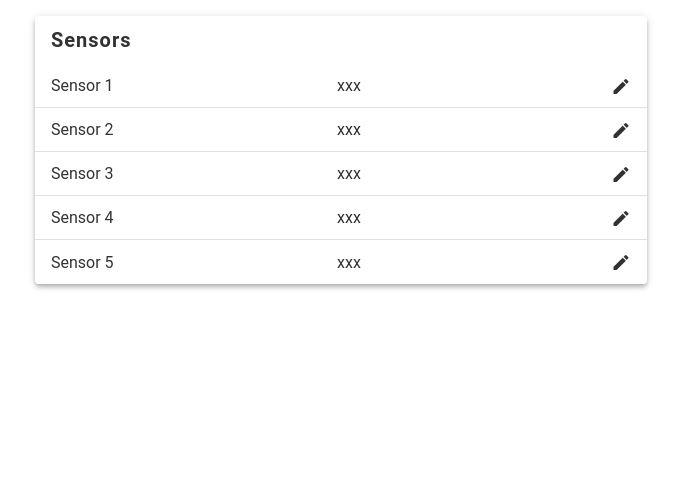
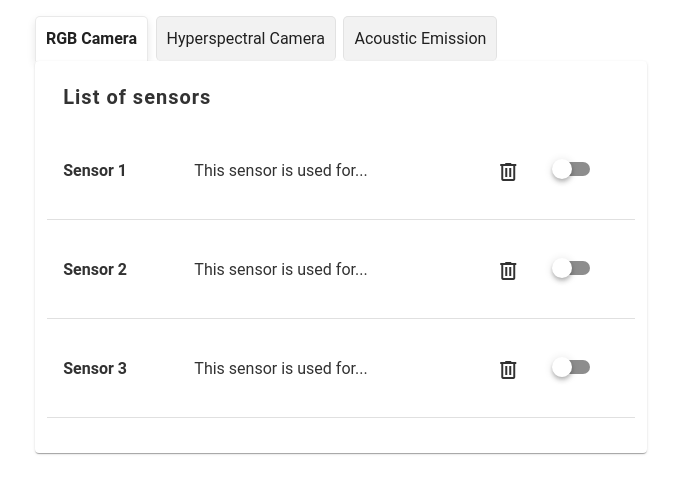
Before and after one commit to terezadohnal/greenhouse-fe, a Vue app: page /sensors in a window 1280 px wide. Shown: the top 494 px of the page, without its empty margins (299-980 px from the left). Built offline with nearby package versions, Linux system fonts and the light colour scheme; no server answers.

Commit message:
change sensors page

```diff
--- a/src/views/SensorsView.vue
+++ b/src/views/SensorsView.vue
@@ -4,12 +4,13 @@ export default {
   data() {
     return {
       sensors: [
-        { label: 'Sensor 1', description: 'xxx' },
-        { label: 'Sensor 2', description: 'xxx' },
-        { label: 'Sensor 3', description: 'xxx' },
-        { label: 'Sensor 4', description: 'xxx' },
-        { label: 'Sensor 5', description: 'xxx' },
+        { label: 'Sensor 1', description: 'This sensor is used for...' },
+        { label: 'Sensor 2', description: 'This sensor is used for...' },
+        { label: 'Sensor 3', description: 'This sensor is used for...' },
+        { label: 'Sensor 4', description: 'This sensor is used for...' },
+        { label: 'Sensor 5', description: 'This sensor is used for...' },
       ],
+      activeTab: 'rgbCamera',
     };
   },
 };
@@ -19,19 +20,47 @@ export default {
   <v-container fluid>
     <v-row justify="center">
       <v-col cols="12" sm="8" md="6">
-        <v-card elevation="4">
-          <v-card-title class="subtitle">Sensors</v-card-title>
-          <v-table height="220px" density="comfortable">
+        <div class="tabs">
+          <div :class="{ active: activeTab === 'rgbCamera' }" @click="activeTab = 'rgbCamera'">RGB Camera</div>
+          <div :class="{ active: activeTab === 'hyperspectralCamera' }" @click="activeTab = 'hyperspectralCamera'">
+            Hyperspectral Camera
+          </div>
+          <div :class="{ active: activeTab === 'acousticEmission' }" @click="activeTab = 'acousticEmission'">Acoustic
+            Emission
+          </div>
+        </div>
+        <v-card>
+          <div class="tab-content" style="margin: 2%">
+            <div v-if="activeTab === 'rgbCamera'">
+              <v-card-title class="subtitle">List of sensors</v-card-title>
+              <v-row justify="">
+
+                <v-col cols="15" sm="12" md="20">
+
+                    <v-table height="320px" density="comfortable">
                       <tbody>
                         <tr class="body_text" v-for="sensor in sensors" :key="sensor.id">
-                <td>{{ sensor.label }}</td>
+                          <td class="font-weight-bold">{{ sensor.label }}</td>
                           <td>{{ sensor.description }}</td>
                           <td align="right" class="edit-icon-cell">
-                  <v-icon size="20" @click="editItem(item)">mdi-pencil</v-icon>
+                            <v-icon @click="switchSensor">mdi mdi-trash-can-outline</v-icon>
                         </td>
+                          <td class="switch"><v-switch color="dark-green" label="" style="margin-top: 20px;"></v-switch></td>
                         </tr>
                       </tbody>
                     </v-table>
+
+                </v-col>
+              </v-row>
+
+            </div>
+            <div v-if="activeTab === 'hyperspectralCamera'">
+              <v-card-title class="subtitle">List of sensors</v-card-title>
+            </div>
+            <div v-if="activeTab === 'acousticEmission'">
+              <v-card-title class="subtitle">List of sensors</v-card-title>
+            </div>
+          </div>
         </v-card>
       </v-col>
     </v-row>
@@ -43,4 +72,8 @@ v-table {
   width: 100%;
   max-width: 400px; /* Adjust as needed */
 }
+
+.switch{
+  padding: 0px;
+}
 </style>
```
Lines whose indentation alone changed are shown as unchanged.
